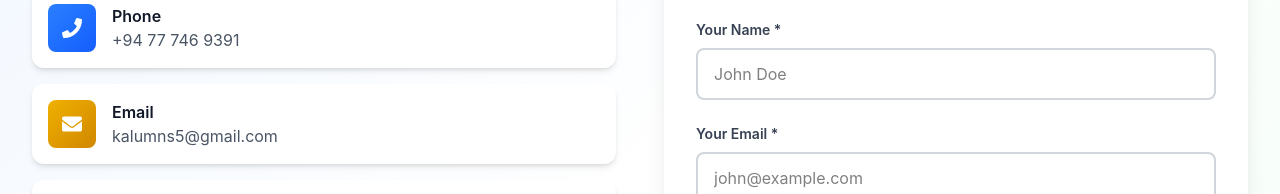
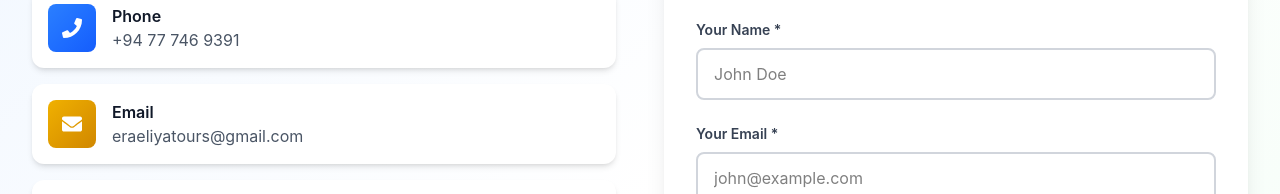
Before and after one commit to SilunaDev/KalumTourist, a Next.js app: page / in a window 1280 px wide. Shown: the part 6960-7154 px from the top of the page. Built offline with nearby package versions, Linux system fonts and the light colour scheme.

Commit message:
Update Contact.tsx

```diff
--- a/components/Contact.tsx
+++ b/components/Contact.tsx
@@ -92,7 +92,7 @@ const Contact = () => {
                     <div>
                       <h4 className="font-semibold text-gray-900">Email</h4>
                       <a href="mailto:kalumns5@gmail.com" className="text-gray-600 hover:text-yellow-600 transition-colors break-all">
-                        kalumns5@gmail.com
+                       eraeliyatours@gmail.com
                       </a>
                     </div>
                   </div>
```
